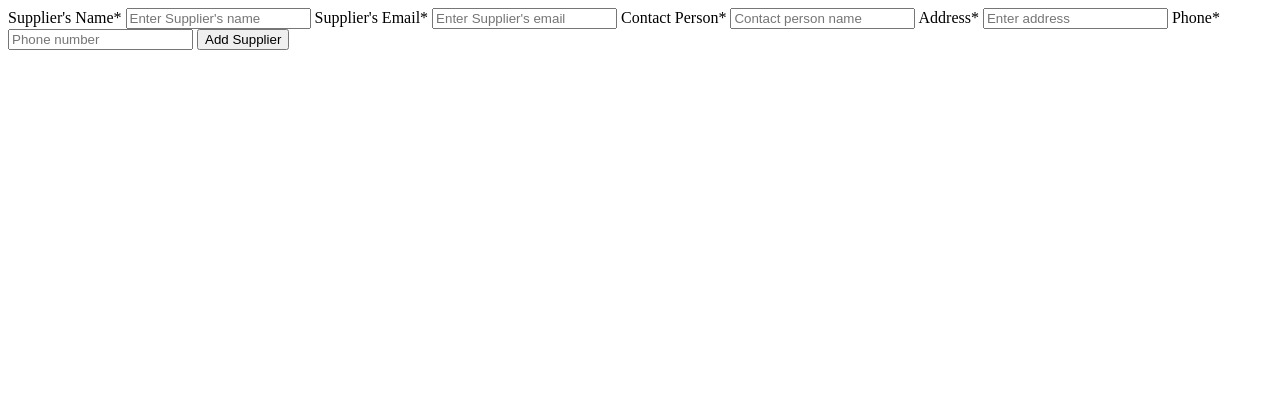
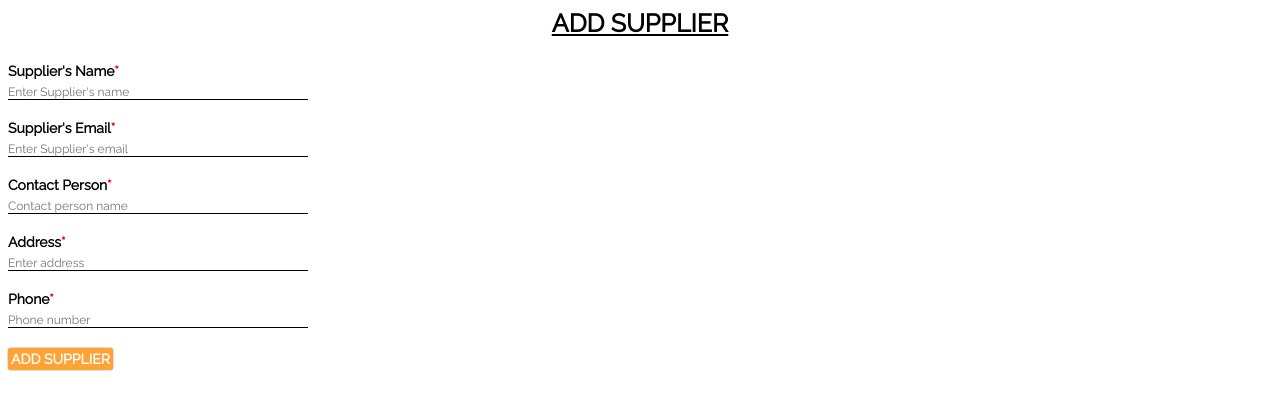
Before and after one commit to ashwinncj/constwp, a PHP site: page /public/templates/add_supplier-tpl.php in a window 1280 px wide. Shown: the top 410 px of the page. Run offline with PHP 8.4, Linux system fonts and the light colour scheme.

Commit message:
Updates with styles

```diff
--- a/public/templates/add_supplier-tpl.php
+++ b/public/templates/add_supplier-tpl.php
@@ -1,17 +1,70 @@
 
 <!--Add Supplier Form-->
-
-<div id="cme-supplier-form" class="c100 cme-supplier-form">
+<link href="https://fonts.googleapis.com/css?family=Raleway" rel="stylesheet">
+<style>
+    .fieldname{
+        font-weight: 700;
+        font-size: 14px;
+    }
+    .reqasterisk{
+        color: red;
+    }
+    .fieldinput{
+        color: #000000;
+        border: none;
+        border-bottom: 1px solid black;
+        width: 100%;
+        margin-bottom: 20px;
+        margin-top: 10px;
+        padding: 5px;
+    }
+    .fieldinput::placeholder{
+        font-size: 12px;
+        font-family: "Raleway";
+    }
+    input[type="text"], input[type="email"]{
+        border: none;
+        border-bottom: 1px solid black;
+        border-radius: 0;
+        width: 100%;
+        background-color: #FFFFFF;
+        margin-bottom: 20px;
+        margin-top: 5px;
+        padding: 0px;
+    }
+    .cme-orange-btn{
+        background-color: #FFA337;
+        width: auto;
+        padding: 3px;
+        text-transform: uppercase;
+        border: none;
+        border-radius: 3px;
+        font-family: "Raleway";
+        font-weight: bold;
+        color: white;
+        font-size: 14px;
+        box-shadow: 0px 0px 2px 0px grey;
+        cursor: pointer;
+    }
+    .cme-orange-btn:hover{
+        box-shadow: 0px 0px 5px 0px black;
+    }
+</style>
+<div style="font-family:Raleway;">
+    <p style="font-size: 25px; font-weight: 900; text-align: center;"><u>ADD SUPPLIER</u></p>
+</div>
+<!--<div id="cme-supplier-form" class="c100 cme-supplier-form">-->
+<div id="cme-supplier-form" style="width: 300px; font-family:Raleway;">
     <p id="supplier-error-message" style="color: red;"></p>
-    <label>Supplier's Name*</label>
-    <input type="text" id="supplier-name" name="name" placeholder="Enter Supplier's name">
-    <label>Supplier's Email*</label>
-    <input type="email" required id="supplier-email" name="email" placeholder="Enter Supplier's email">
-    <label>Contact Person*</label>
-    <input type="text" id="supplier-contact-name" name="contact_name" placeholder="Contact person name">
-    <label>Address*</label>
-    <input type="text" id="supplier-address" name="address" placeholder="Enter address">
-    <label>Phone*</label>
-    <input type="text" id="supplier-phone" name="phone" placeholder="Phone number">
-    <button type="button" id="supplier-register-button" class="cme-supplier-form-btn">Add Supplier</button>
+    <label class="fieldname">Supplier's Name<span class="reqasterisk">*</span></label><br>
+    <input class="fieldinput" type="text" id="supplier-name" name="name" placeholder="Enter Supplier's name">
+    <label class="fieldname">Supplier's Email<span class="reqasterisk">*</span></label><br>
+    <input class="fieldinput" type="email" required id="supplier-email" name="email" placeholder="Enter Supplier's email">
+    <label class="fieldname">Contact Person<span class="reqasterisk">*</span></label><br>
+    <input class="fieldinput" type="text" id="supplier-contact-name" name="contact_name" placeholder="Contact person name">
+    <label class="fieldname">Address<span class="reqasterisk">*</span></label><br>
+    <input class="fieldinput" type="text" id="supplier-address" name="address" placeholder="Enter address">
+    <label class="fieldname">Phone<span class="reqasterisk">*</span></label><br>
+    <input class="fieldinput" type="text" id="supplier-phone" name="phone" placeholder="Phone number">
+    <button type="button" id="supplier-register-button" class="cme-orange-btn">Add Supplier</button>
 </div>
```
Also changed, not shown: public/templates/login-tpl.php (+61 -7 lines), public/templates/register-tpl.php (+64 -8 lines).
